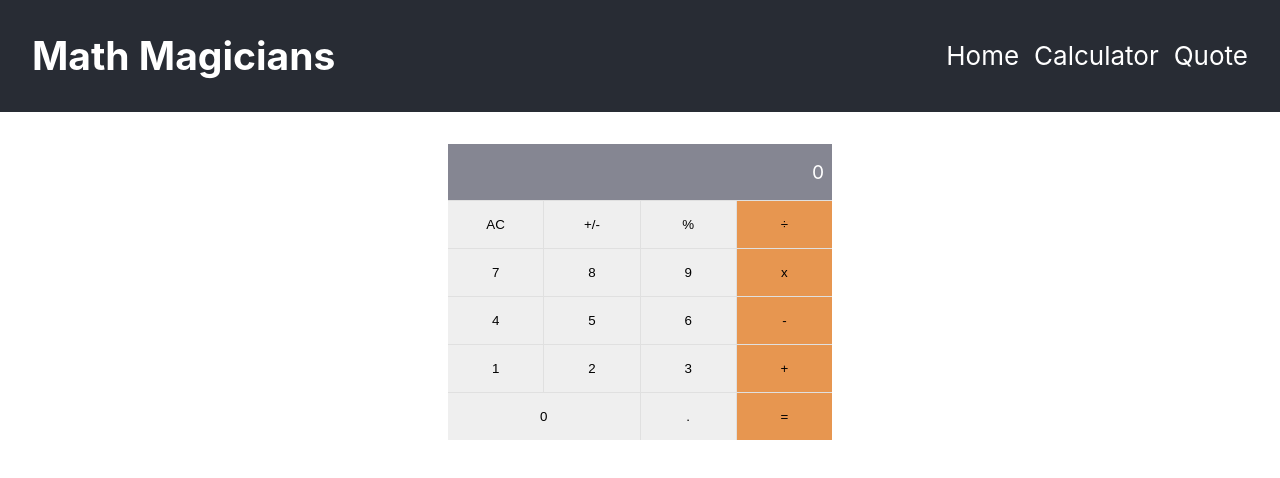
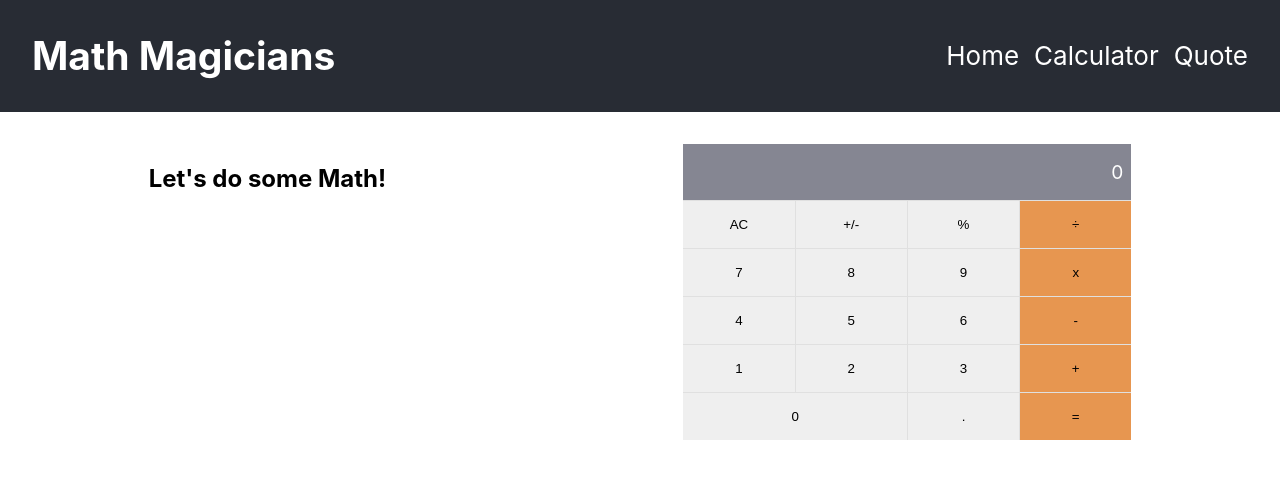
Before and after one commit to jsug9/math-magicians, a React (Create React App) app: page /calculator in a window 1280 px wide. Shown: the top 478 px of the page. Built offline with nearby package versions, Linux system fonts and the light colour scheme.

Commit message:
finish calculator page

```diff
--- a/src/App.scss
+++ b/src/App.scss
@@ -14,7 +14,7 @@
 .calculator {
   display: flex;
   flex-direction: column;
-  width: 30%;
+  width: 35%;
   gap: 1px;
   background-color: #e0e0e0;
 }
--- a/src/pages/Calculator.js
+++ b/src/pages/Calculator.js
@@ -16,6 +16,7 @@ const Calculator = () => {
 
   return (
     <div className="calculator-container">
+      <h2>Let&apos;s do some Math!</h2>
       <div className="calculator">
         <CalcScreen next={next} total={total} operation={operation} />
         <Buttons action={handleEvent} />
```
